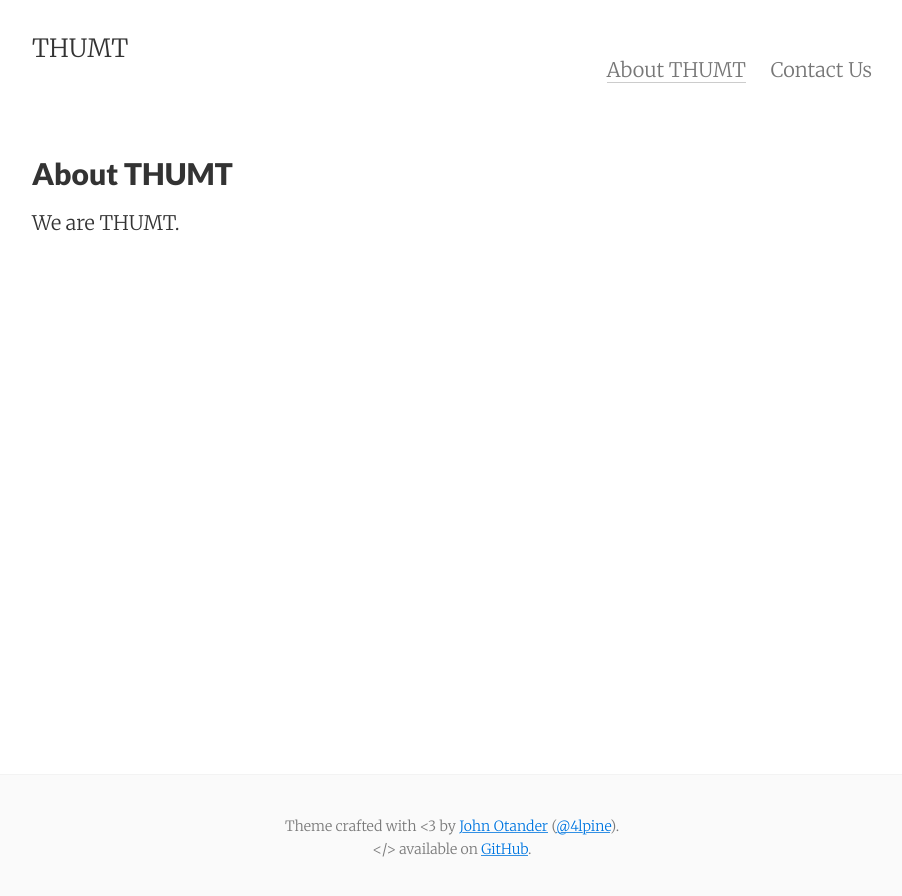
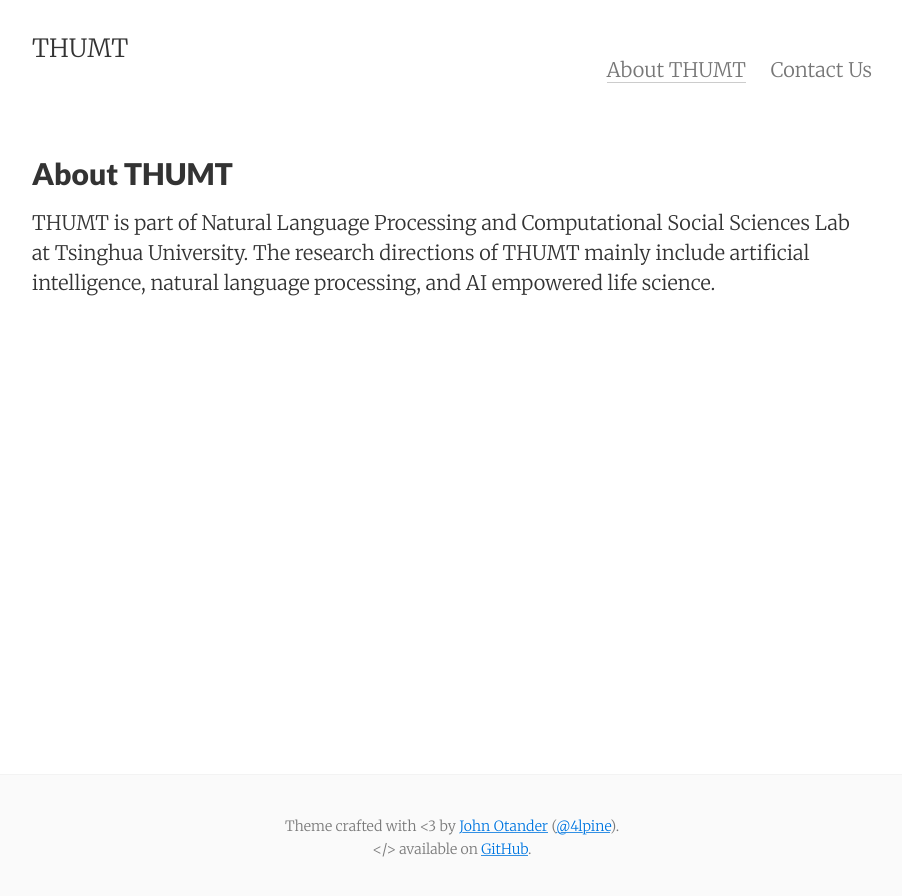
Before and after one commit to thumtblog/thumtblog.github.io, a Jekyll site: the page built from about.md, in a window 1280 px wide. Shown: the top 896 px of the page, without its empty margins (188-1090 px from the left). Built offline with Jekyll 4.4.1, drawn with Linux system fonts in a browser that asks for light colours.

Commit message:
Update about.md

```diff
--- a/about.md
+++ b/about.md
@@ -5,4 +5,4 @@
 tags: about
 ---
 
-We are THUMT.
+THUMT is part of Natural Language Processing and Computational Social Sciences Lab at Tsinghua University. The research directions of THUMT mainly include artificial intelligence, natural language processing, and AI empowered life science.
```
